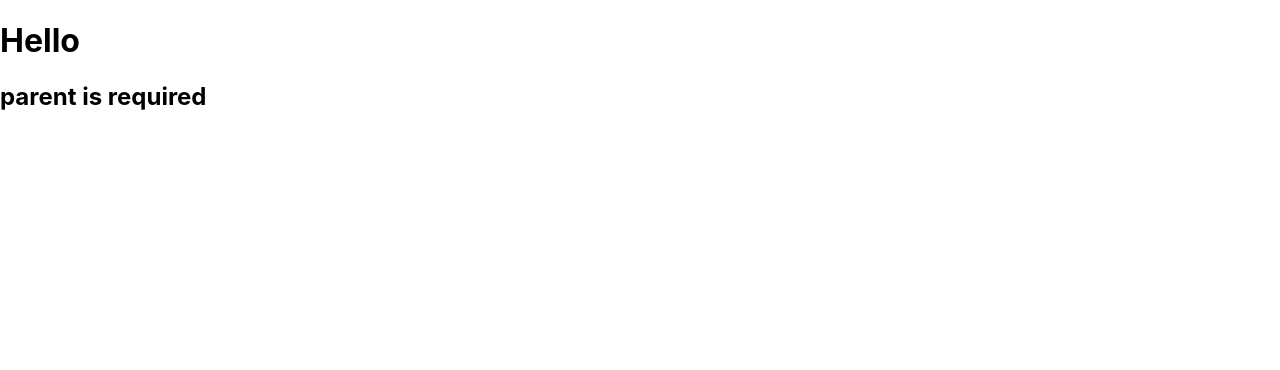
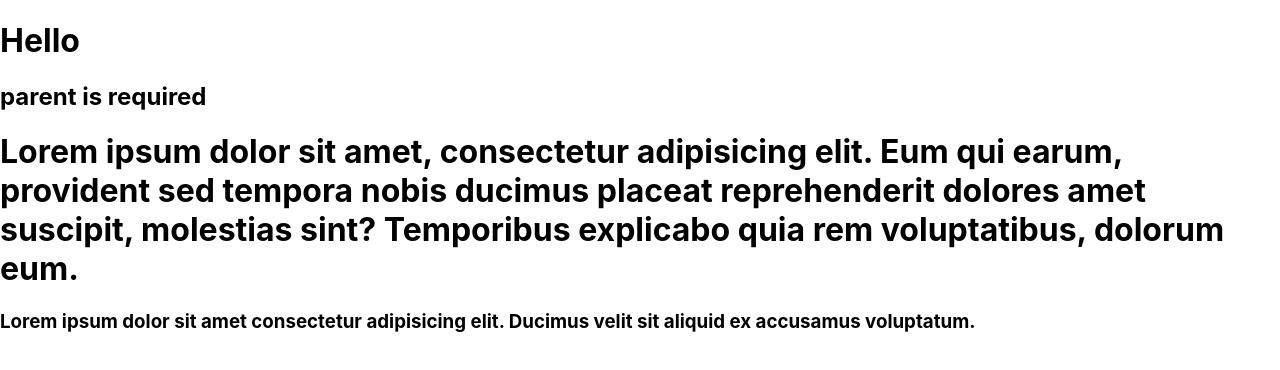
Before and after one commit to pradipgangarde05/React-23, a React (Create React App) app: page / in a window 1280 px wide. Shown: the top 370 px of the page. Built offline with nearby package versions, Linux system fonts and the light colour scheme.

Commit message:
parentwala

```diff
--- a/src/App.js
+++ b/src/App.js
@@ -10,6 +10,9 @@ function App() {
     <>
       <h1>Hello</h1>
       <h2>parent is required</h2>
+      <h1>Lorem ipsum dolor sit amet, consectetur adipisicing elit. Eum qui earum, provident sed tempora nobis ducimus placeat reprehenderit dolores amet suscipit, molestias sint? Temporibus explicabo quia rem voluptatibus, dolorum eum.
+      </h1>
+      <h3>Lorem ipsum dolor sit amet consectetur adipisicing elit. Ducimus velit sit aliquid ex accusamus voluptatum.</h3>
     </>
   );
 }
```
